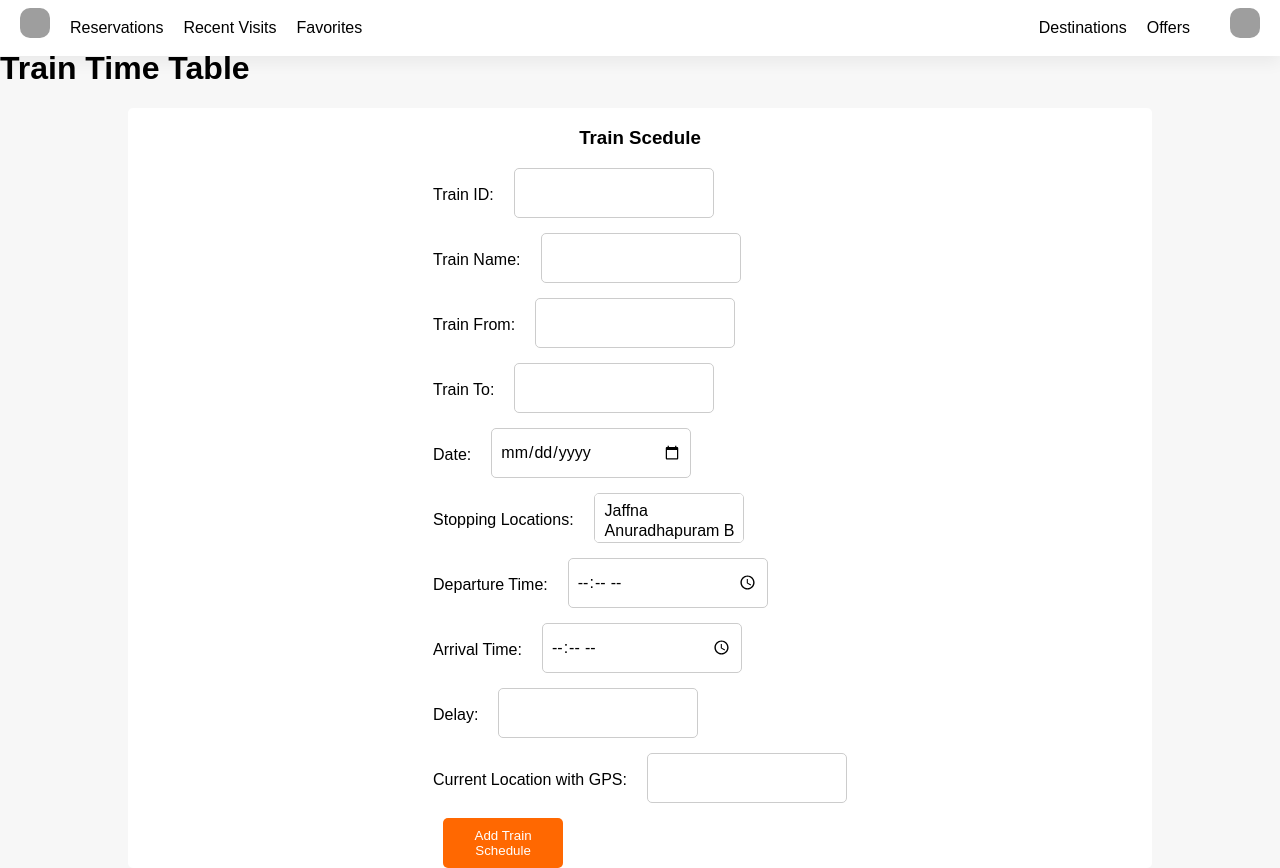
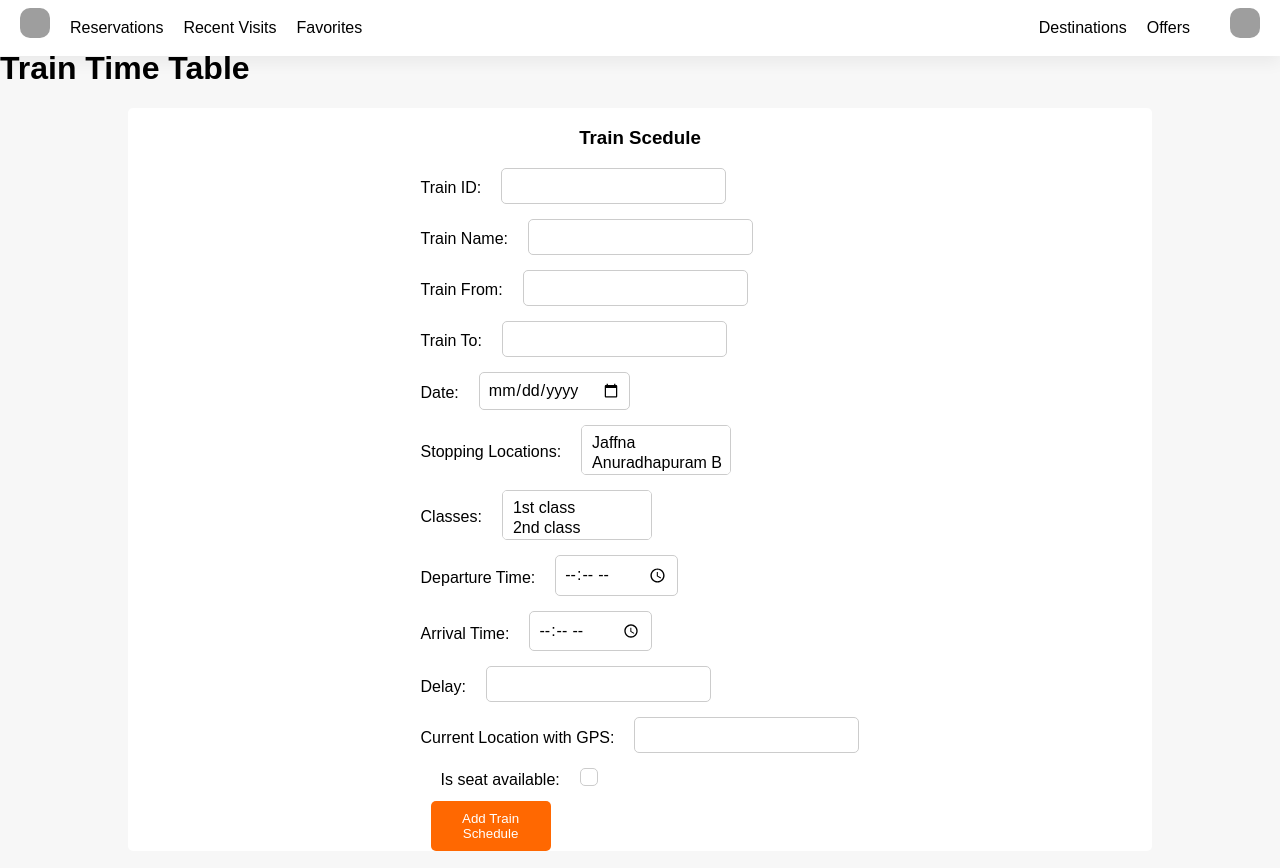
Before and after one commit to rathan-skr/trainreserve, a Next.js app: page /Admin/AdminHome in a window 1280 px wide. Built offline with nearby package versions, Linux system fonts and the light colour scheme; no server answers; grey boxes are pictures that could not be loaded.

Commit message:
travel card integreation

```diff
--- a/components/TrainScedule.tsx
+++ b/components/TrainScedule.tsx
@@ -15,11 +15,13 @@ const TrainTimeTableForm: React.FC = () => {
   const [from, setFrom] = useState("");
   const [to, setTo] = useState("");
   const [stoppingLocations, setStoppingLocations] = useState<string[]>([]);
+  const [classes, setClasses] = useState<string[]>([]);
   const [date, setDate] = useState("");
   const [departureTime, setDepartureTime] = useState("");
   const [arrivalTime, setArrivalTime] = useState("");
   const [delay, setDelay] = useState("");
   const [currentLocation, setCurrentLocation] = useState("");
+  const[seatAvailable,setSeatAvailable]=useState<boolean>(false);
 
   const handleTrainIDChange = (event: React.ChangeEvent<HTMLInputElement>) => {
     setTrainID(event.target.value);
@@ -49,7 +51,15 @@ const TrainTimeTableForm: React.FC = () => {
     );
     setStoppingLocations(selectedOptions);
   };
-
+  const handleClassChange = (
+    event: React.ChangeEvent<HTMLSelectElement>
+  ) => {
+    const selectedOptions = Array.from(
+      event.target.selectedOptions,
+      (option) => option.value
+    );
+    setClasses(selectedOptions);
+  };
   const handleDepartureTimeChange = (
     event: React.ChangeEvent<HTMLInputElement>
   ) => {
@@ -73,7 +83,9 @@ const TrainTimeTableForm: React.FC = () => {
   ) => {
     setCurrentLocation(event.target.value);
   };
-
+  const handleseatAvailableChange = () => {
+    setSeatAvailable((prevValue) => !prevValue); // Toggle the value between true and false
+  };
   const handleSubmit = async (event: React.FormEvent) => {
     event.preventDefault();
     try {
@@ -96,7 +108,9 @@ const TrainTimeTableForm: React.FC = () => {
         delay,
         currentLocation,
         from,
-        to
+        to,
+        seatAvailable,
+        classes
       });
       // Clear the form after successful submission
       setTrainID("");
@@ -183,6 +197,21 @@ const TrainTimeTableForm: React.FC = () => {
           </select>
         </div>
         <div className="row">
+          <label htmlFor="classes">Classes:</label>
+          <select
+            id="classes"
+            multiple
+            value={classes}
+            onChange={handleClassChange}
+            required
+          >
+            <option value="1st class">1st class</option>
+            <option value="2nd class">2nd class</option>
+            <option value="3rd class">3rd class</option>
+            {/* Add more options as needed */}
+          </select>
+        </div>
+        <div className="row">
           <label htmlFor="departureTime">Departure Time:</label>
           <input
             type="time"
@@ -222,6 +251,18 @@ const TrainTimeTableForm: React.FC = () => {
             required
           />
         </div>
+        <div className="check">
+          <label htmlFor="seat available">Is seat available:</label>
+          <input
+            type="checkbox"
+            className="custom-checkbox"
+            id="seatavailable"
+            checked={seatAvailable}
+            onChange={handleseatAvailableChange}
+            required
+          />
+        </div>
+
         <button type="submit" onClick={handleSubmit}>
           Add Train Schedule
         </button>
--- a/styles/global.css
+++ b/styles/global.css
@@ -572,6 +572,7 @@ input.custom-checkbox {
   cursor: pointer;
   outline: none;
   font: 1em sans-serif;
+
 }
 
 /* Custom checkbox shape */
@@ -631,8 +632,8 @@ input.custom-checkbox {
   padding: 8px;
   border: 1px solid #ccc;
   box-sizing: border-box;
-  width: 200px;
-  height: 50px;
+  width: auto;
+  height: auto;
   border-radius: 5px;
   margin-bottom: 5px;
   margin-left: 10px;
@@ -716,7 +717,7 @@ input.custom-checkbox {
   align-items: center;
   margin-left: 6px;
   margin-right: 6px;
-  /* margin-bottom: -10px; */
+  margin: 6px;
   max-width: 100%;
 }
 
@@ -730,12 +731,13 @@ input.custom-checkbox {
   border-radius: 15px;
   width: 350px;
 
+
   &:hover > .button-favorite {
     display: inline-flex;
   }
 
   &:hover > .image > img {
-    transform: scale(1.2);
+    transform: scale(1.01);
   }
 
   & .image {
@@ -899,4 +901,5 @@ input.custom-checkbox {
   width: 100%;
   justify-content: center;
   flex-wrap: wrap;
+
 }
```
Also changed, not shown: components/TravelCard.tsx (+15 -8 lines), pages/index.tsx (+3 -7 lines).
